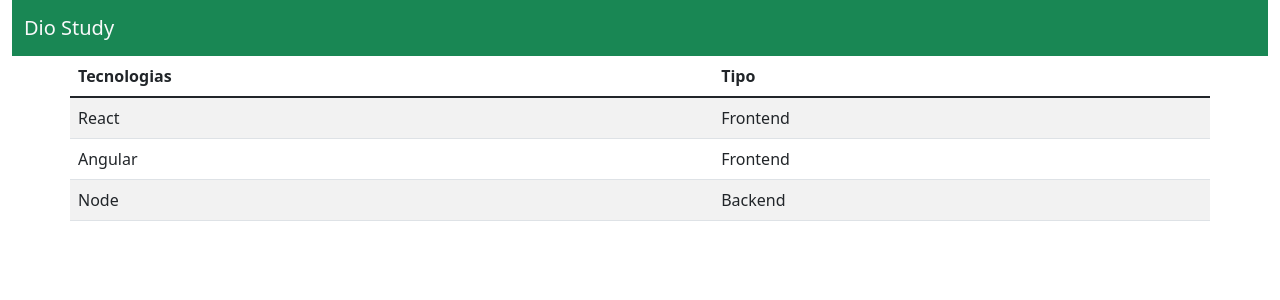
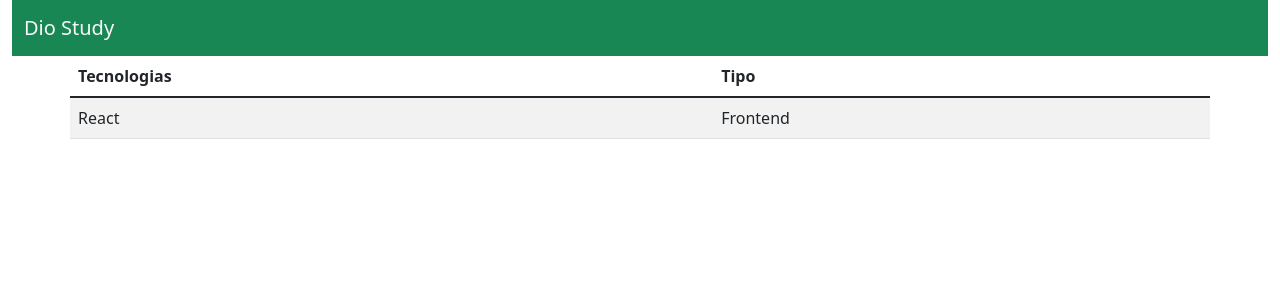
Before and after one commit to A-lineed/react-ts-api, a React (Create React App) app: page /perfil in a window 1280 px wide. Shown: the top 300 px of the page. Built offline with nearby package versions, Linux system fonts and the light colour scheme.

Commit message:
Escrevendo os primeiros testes de unidade

```diff
--- /dev/null
+++ b/src/components/Table/Table.tsx
@@ -0,0 +1,20 @@
+const Table = () => {
+  return (
+    <table className="table table-striped">
+      <thead>
+        <tr>
+          <th scope="col">Tecnologias</th>
+          <th scope="col">Tipo</th>
+        </tr>
+      </thead>
+      <tbody>
+        <tr>
+          <td>React</td>
+          <td>Frontend</td>
+        </tr>
+      </tbody>
+    </table>
+  );
+};
+
+export default Table;
--- a/src/pages/Perfil.tsx
+++ b/src/pages/Perfil.tsx
@@ -1,30 +1,10 @@
 import Layout from "../components/Layout/Layout";
+import Table from "../components/Table/Table";
 
 const Perfil = () => {
   return (
     <Layout>
-      <table className="table table-striped">
-        <thead>
-          <tr>
-            <th scope="col">Tecnologias</th>
-            <th scope="col">Tipo</th>
-          </tr>
-        </thead>
-        <tbody>
-          <tr>
-            <td>React</td>
-            <td>Frontend</td>
-          </tr>
-          <tr>
-            <td>Angular</td>
-            <td>Frontend</td>
-          </tr>
-          <tr>
-            <td>Node</td>
-            <td>Backend</td>
-          </tr>
-        </tbody>
-      </table>
+      <Table />
     </Layout>
   );
 };
```
Also changed, not shown: 2 other files (tests, documents, lock files or other folders).
